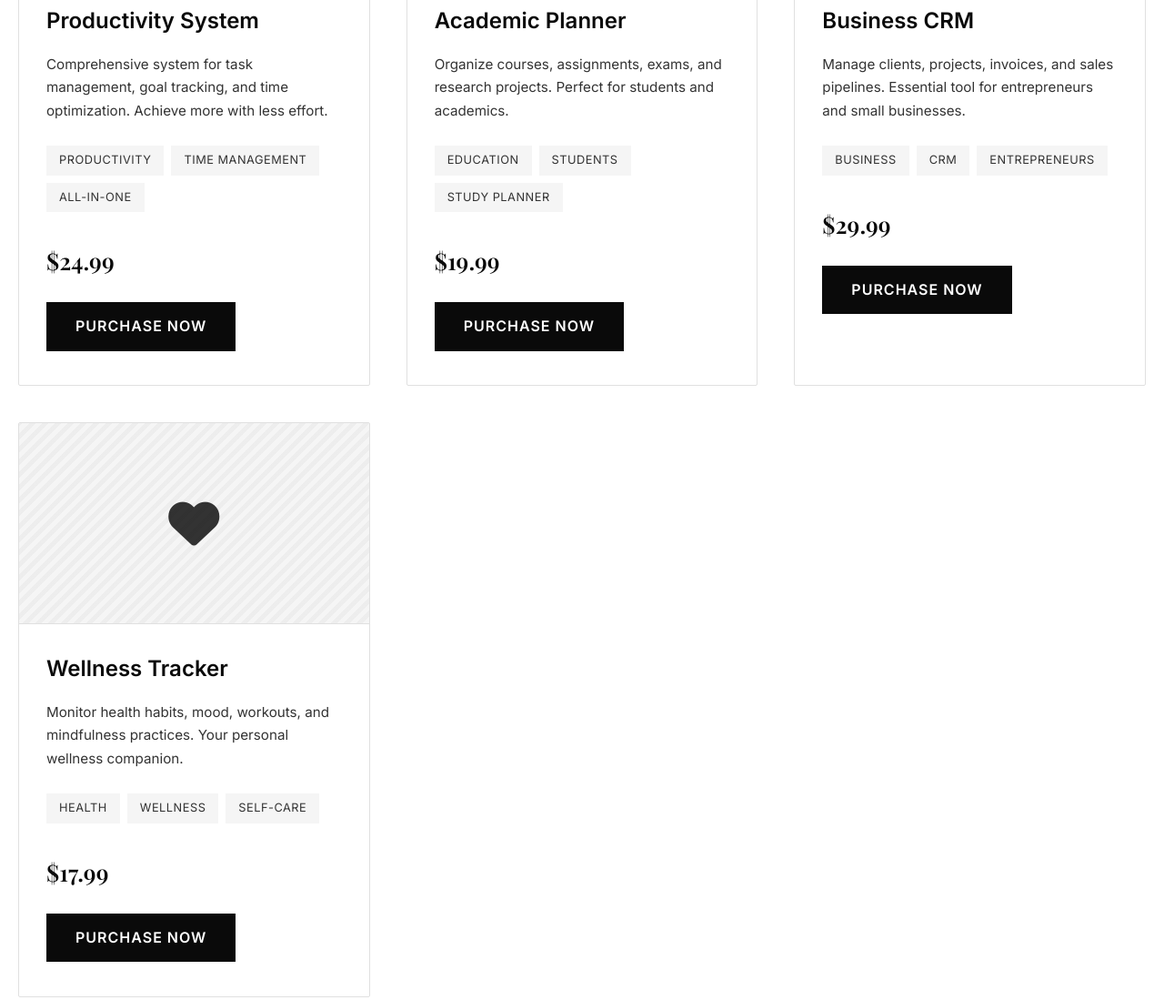
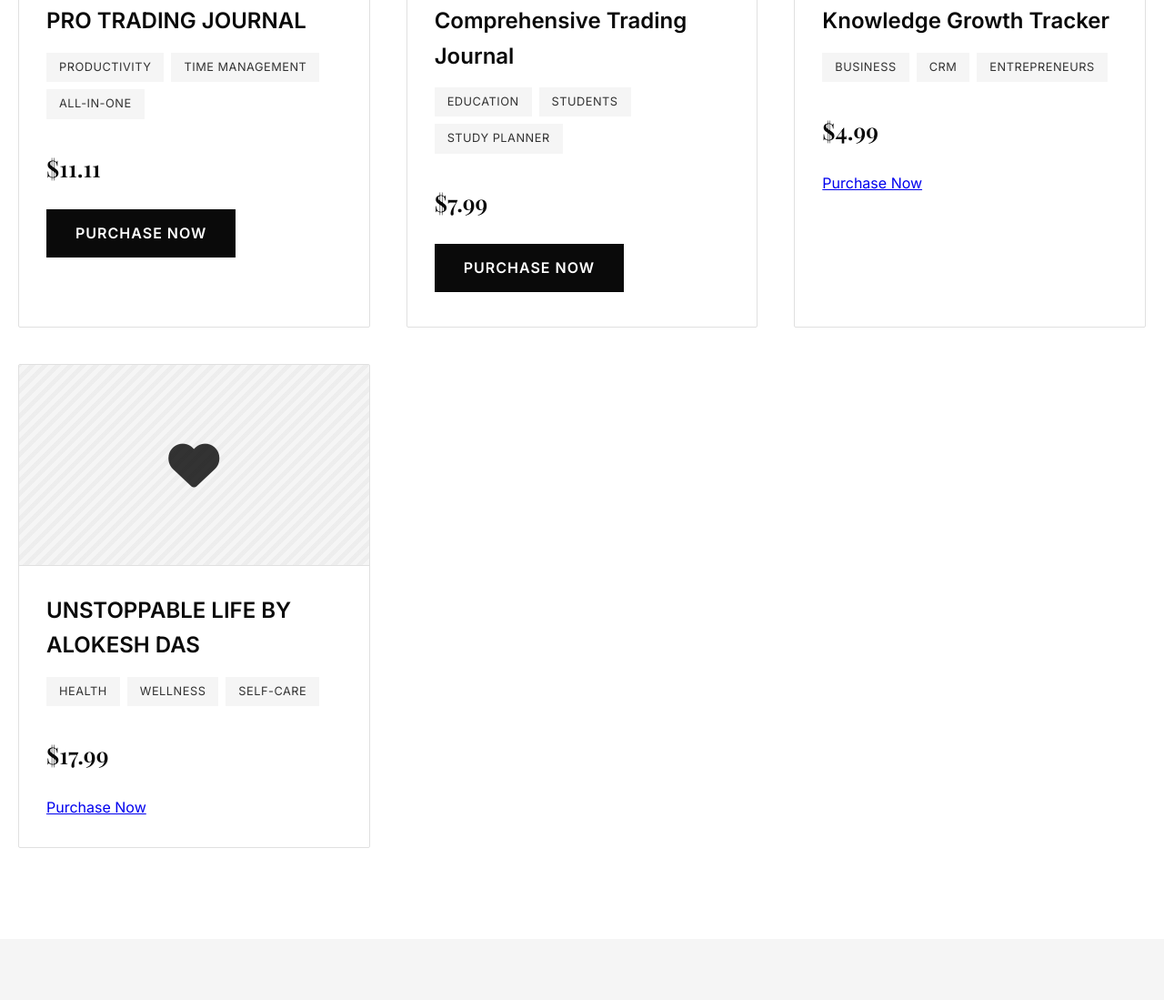
Before and after one commit to Alokesh13/Notion-, a plain HTML site: page index.html in a window 1280 px wide. Shown: the part 1118-2217 px from the top of the page at 91% size. Drawn offline with nearby package versions, Linux system fonts and the light colour scheme.

Commit message:
Update index.html

```diff
--- a/index.html
+++ b/index.html
@@ -613,15 +613,14 @@
                     <i class="fas fa-calendar-alt"></i>
                 </div>
                 <div class="template-content">
-                    <h3>Productivity System</h3>
-                    <p>Comprehensive system for task management, goal tracking, and time optimization. Achieve more with less effort.</p>
+                    <h3>PRO TRADING JOURNAL</h3>
                     <div class="template-tags">
                         <span class="tag">Productivity</span>
                         <span class="tag">Time Management</span>
                         <span class="tag">All-in-One</span>
                     </div>
-                    <div class="template-price">$24.99</div>
-                    <a href="https://gumroad.com/l/notion-template-1" class="btn" target="_blank">Purchase Now</a>
+                    <div class="template-price">$11.11</div>
+                    <a href="https://starbuddy1.gumroad.com/l/pgomu" class="btn" target="_blank">Purchase Now</a>
                 </div>
             </div>
 
@@ -631,15 +630,14 @@
                     <i class="fas fa-book"></i>
                 </div>
                 <div class="template-content">
-                    <h3>Academic Planner</h3>
-                    <p>Organize courses, assignments, exams, and research projects. Perfect for students and academics.</p>
+                    <h3>Comprehensive Trading Journal</h3>
                     <div class="template-tags">
                         <span class="tag">Education</span>
                         <span class="tag">Students</span>
                         <span class="tag">Study Planner</span>
                     </div>
-                    <div class="template-price">$19.99</div>
-                    <a href="https://gumroad.com/l/notion-template-2" class="btn" target="_blank">Purchase Now</a>
+                    <div class="template-price">$7.99</div>
+                    <a href="https://starbuddy1.gumroad.com/l/zhiks" class="btn" target="_blank">Purchase Now</a>
                 </div>
             </div>
 
@@ -649,15 +647,14 @@
                     <i class="fas fa-briefcase"></i>
                 </div>
                 <div class="template-content">
-                    <h3>Business CRM</h3>
-                    <p>Manage clients, projects, invoices, and sales pipelines. Essential tool for entrepreneurs and small businesses.</p>
+                    <h3>Knowledge Growth Tracker</h3>
                     <div class="template-tags">
                         <span class="tag">Business</span>
                         <span class="tag">CRM</span>
                         <span class="tag">Entrepreneurs</span>
                     </div>
-                    <div class="template-price">$29.99</div>
-                    <a href="https://gumroad.com/l/notion-template-3" class="btn" target="_blank">Purchase Now</a>
+                    <div class="template-price">$4.99</div>
+                    <a href="https://starbuddy1.gumroad.com/l/omnmn"_blank">Purchase Now</a>
                 </div>
             </div>
 
@@ -667,15 +664,14 @@
                     <i class="fas fa-heart"></i>
                 </div>
                 <div class="template-content">
-                    <h3>Wellness Tracker</h3>
-                    <p>Monitor health habits, mood, workouts, and mindfulness practices. Your personal wellness companion.</p>
+                    <h3>UNSTOPPABLE LIFE BY ALOKESH DAS</h3>
                     <div class="template-tags">
                         <span class="tag">Health</span>
                         <span class="tag">Wellness</span>
                         <span class="tag">Self-Care</span>
                     </div>
                     <div class="template-price">$17.99</div>
-                    <a href="https://gumroad.com/l/notion-template-4" class="btn" target="_blank">Purchase Now</a>
+                    <a href="https://starbuddy1.gumroad.com/l/svdwt"btn" target="_blank">Purchase Now</a>
                 </div>
             </div>
         </div>
```
